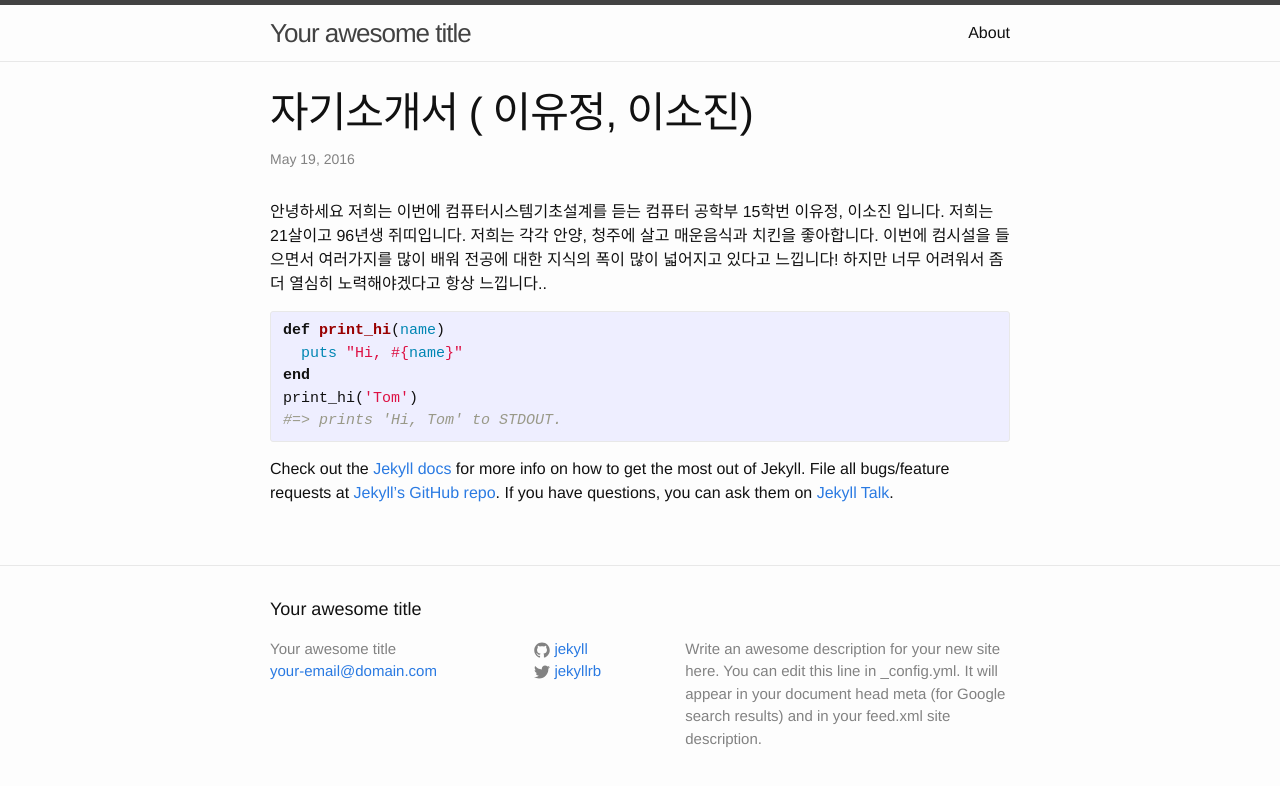
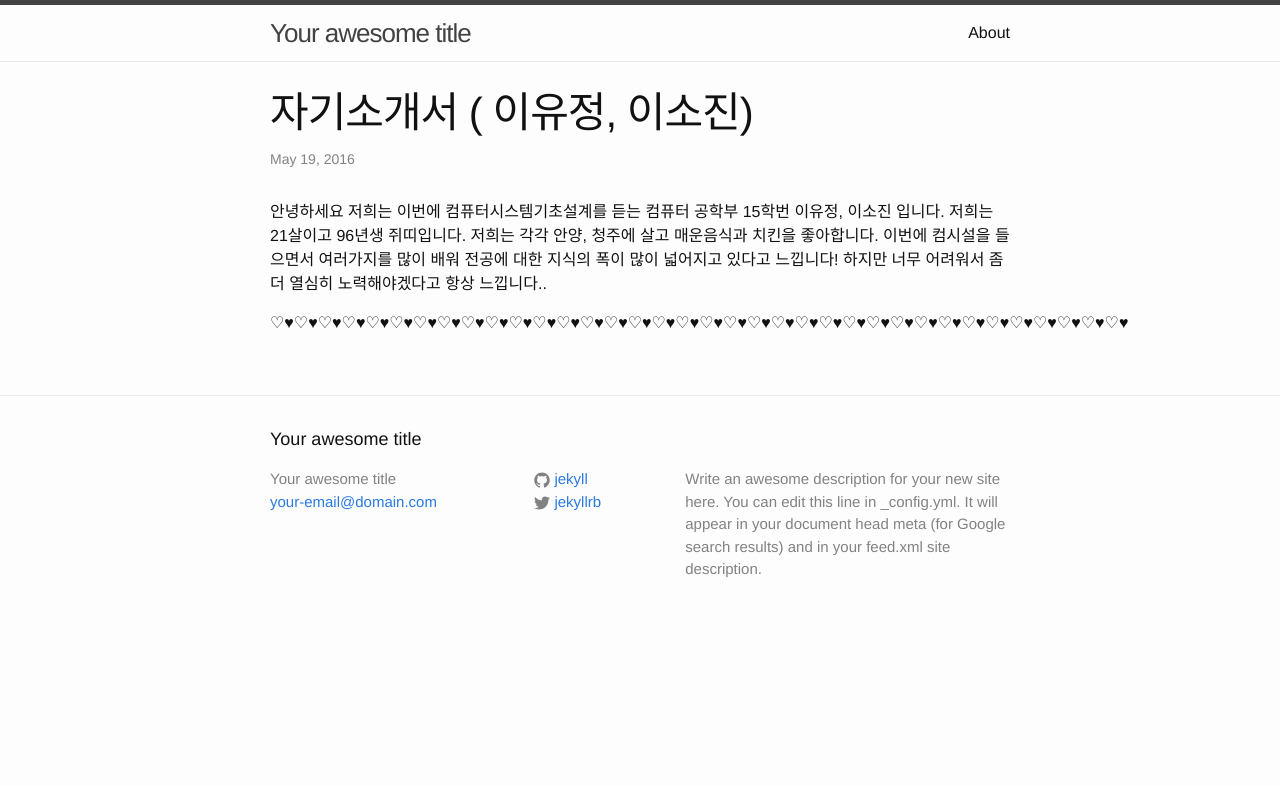
Before and after one commit to dbwjddldb96/dbwjddldb96.github.com, a Jekyll site: the page built from _posts/2016-05-19-welcome-to-jekyll.markdown, in a window 1280 px wide. Shown: the top 786 px of the page. Built offline with Jekyll 4.4.1, drawn with Linux system fonts in a browser that asks for light colours.

Commit message:
Update 2016-05-19-welcome-to-jekyll.markdown

```diff
--- a/_posts/2016-05-19-welcome-to-jekyll.markdown
+++ b/_posts/2016-05-19-welcome-to-jekyll.markdown
@@ -10,15 +10,7 @@
 이번에 컴시설을 들으면서 여러가지를 많이 배워 전공에 대한 지식의 폭이 많이 넓어지고 있다고 느낍니다!
 하지만 너무 어려워서 좀 더 열심히 노력해야겠다고 항상 느낍니다..
 
-{% highlight ruby %}
-def print_hi(name)
-  puts "Hi, #{name}"
-end
-print_hi('Tom')
-#=> prints 'Hi, Tom' to STDOUT.
-{% endhighlight %}
-
-Check out the [Jekyll docs][jekyll-docs] for more info on how to get the most out of Jekyll. File all bugs/feature requests at [Jekyll’s GitHub repo][jekyll-gh]. If you have questions, you can ask them on [Jekyll Talk][jekyll-talk].
+♡♥♡♥♡♥♡♥♡♥♡♥♡♥♡♥♡♥♡♥♡♥♡♥♡♥♡♥♡♥♡♥♡♥♡♥♡♥♡♥♡♥♡♥♡♥♡♥♡♥♡♥♡♥♡♥♡♥♡♥♡♥♡♥♡♥♡♥♡♥♡♥
 
 [jekyll-docs]: http://jekyllrb.com/docs/home
 [jekyll-gh]:   https://github.com/jekyll/jekyll
```
